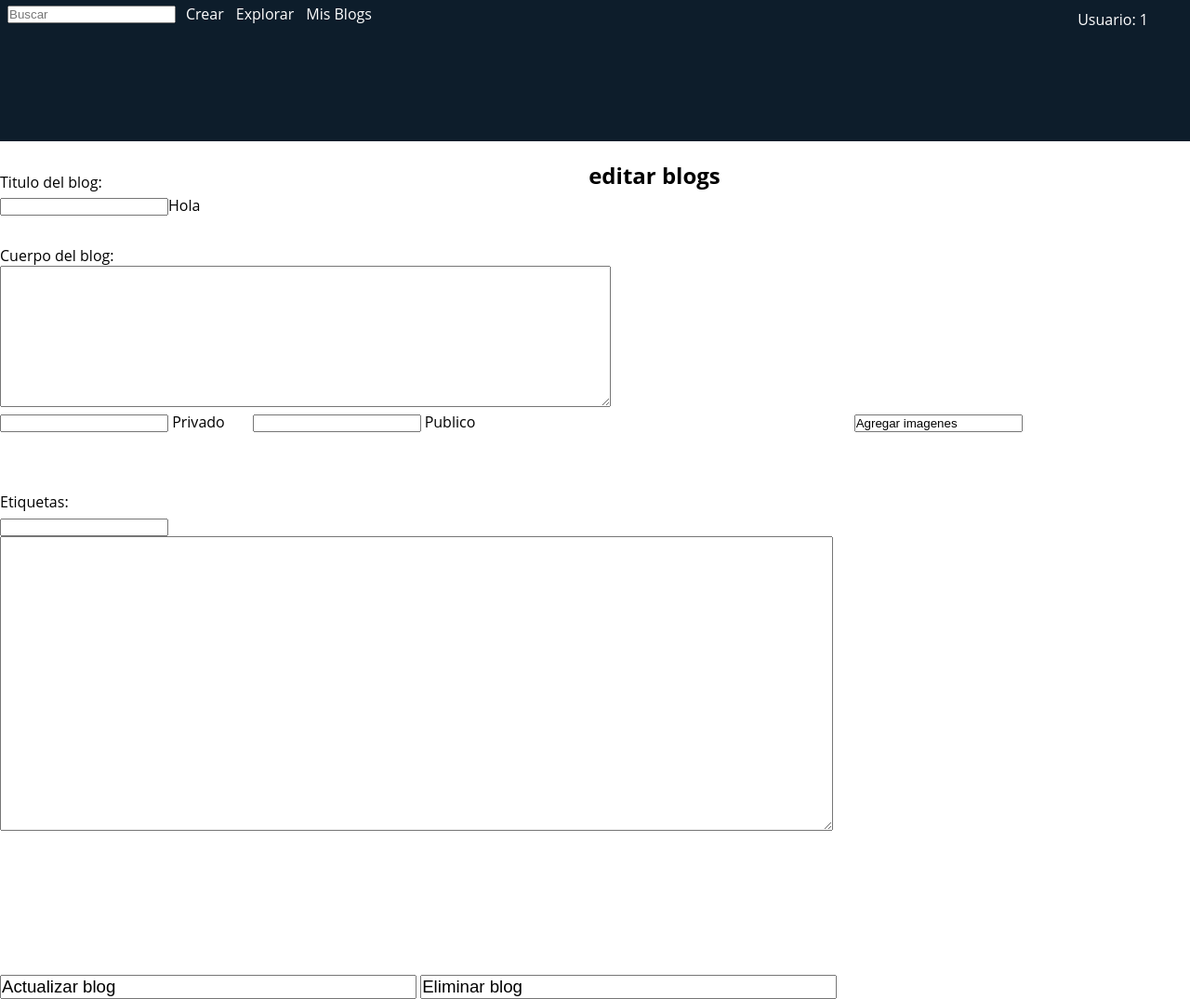
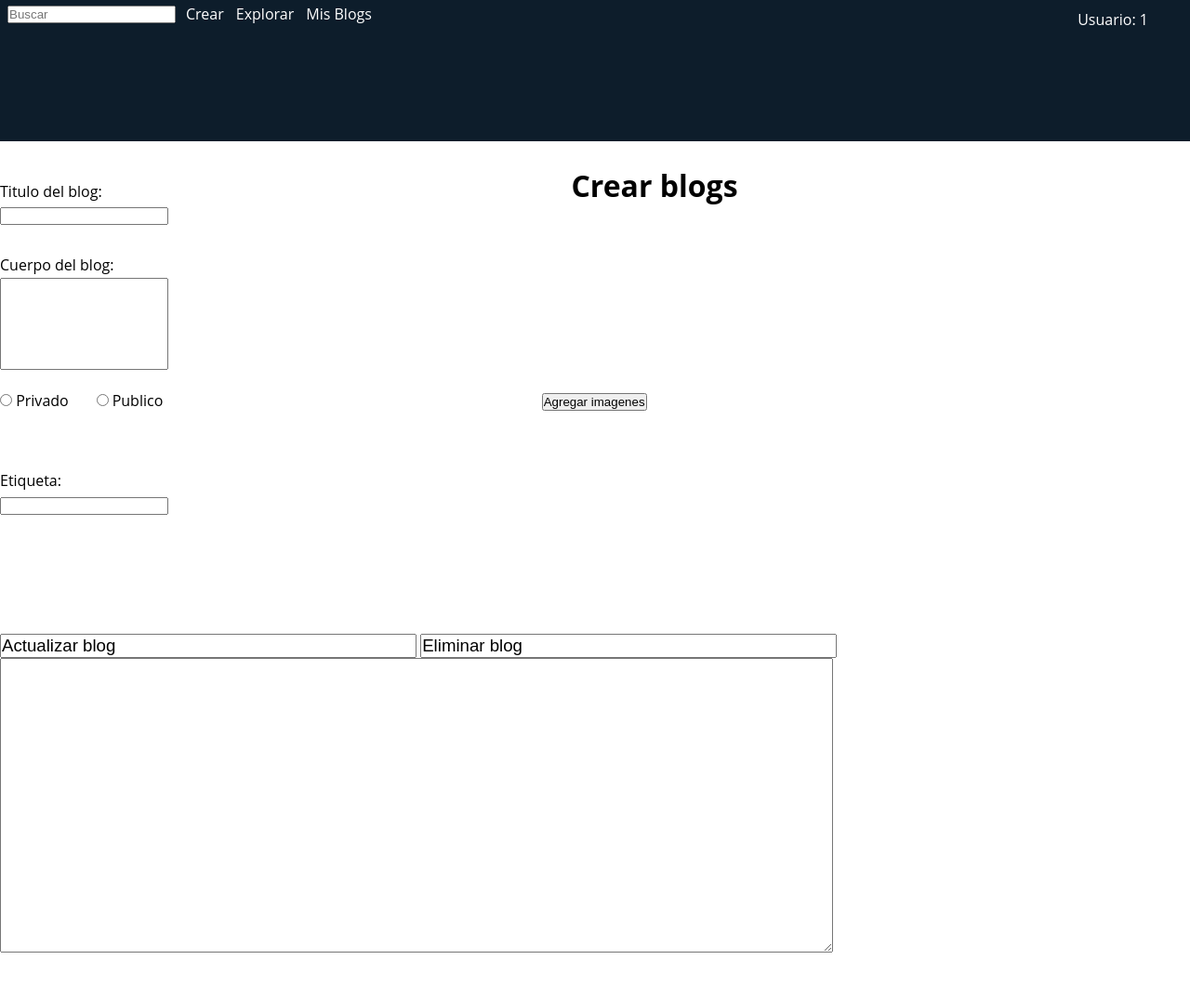
Before and after one commit to VelasquezDaniel/Grupo-A---Gestion-blogs-, a Flask app: page /edit in a window 1280 px wide. Shown: that part at 93% size. After the commit the page ends 1052 px from the top of that part, so only its background shows below. Run offline with Flask 2, Linux system fonts and the light colour scheme; the first user in the database is signed in; data comes from the database, SQL or seed files in the repository; the page is wider than the window, and the part outside it is not shown.

Commit message:
cambios Daniel

```diff
--- a/blog/Templates/editBlog.html
+++ b/blog/Templates/editBlog.html
@@ -36,6 +36,58 @@
 </header>
 
 <body>
+
+    <form method="POST" action="{{url_for('createBlog')}}">
+        <h1 style="position: relative;left: 5%;transform: translate(0, 60%);">Crear blogs</h1>
+        <div class="contenido">
+            <div class="crearblog" id="titulo">
+                <label id="titulo"> Titulo del blog: </label>
+                <br>
+                <input type="text" id="titulo" name="titulo" required="required" style="margin-top: 0.5%;">
+            </div>
+
+            <div class="crearblog" id="Cuerpo del blog" style="margin-top: 2.5%;">Cuerpo del blog:<br>
+                <input type="text" id="cuerpo" required="required" name="cuerpo" style="border-bottom-width: 1.992; padding-bottom: 80px;">
+            </div>
+            <br>
+            <div class="crearblog">
+                <input type="radio" name="privacidad" value="privado" id="privado">
+                <label for="privado">Privado</label>
+                <input type="radio" name="privacidad" id="noprivado" value="noprivado" style="margin-left: 2%;">
+                <label for="noprivado">Publico</label>
+                <input type="button" value="Agregar imagenes" style="margin-left: 31.5%;">
+            </div>
+
+            <div class="crearblog" id="etiqueta" style="margin-top: 5%;">
+                <label id="etiqueta"> Etiqueta: </label>
+                <br>
+                <input type="text" id="etiqueta" name="etiqueta" style="margin-top: 0.5%;">
+            </div>
+
+            <div class="editar/eliminarblog" style="margin-top: 10%;">
+                <input type="button " value="Actualizar blog " style=" width: 35%;font-size:14pt; ">
+                <input type="button " value="Eliminar blog " style=" width: 35%;font-size:14pt; ">
+            </div>
+
+            <section class="content ">
+                {%for message in get_flashed_messages()%}
+                <div class="flash "><strong>{{message}}</strong></div>
+                {%endfor%}
+            </section>
+
+    </form>
+
+    <aside class="aside ">
+        <div id="ultimospost ">
+            <p><textarea name="ultimos post " cols="40 " rows="21 " style="width: 70%; "></textarea></p>
+        </div>
+        <br>
+
+
+    </aside>
+</body>
+
+<!--<body>
 
     <section>
         <h1 style="position: relative;left: 5%;transform: translate(0, 60%); ">editar blogs</h1>
@@ -82,6 +134,6 @@
         </div>
 
     </aside>
-</body>
+</body>-->
 
 </html>
```
Also changed, not shown: blog/app.py (+6 -1 lines), blog/DbBlogs.db.
